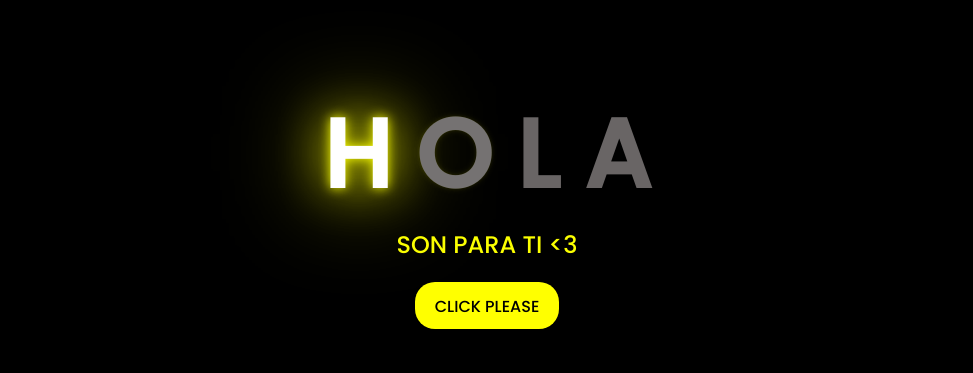
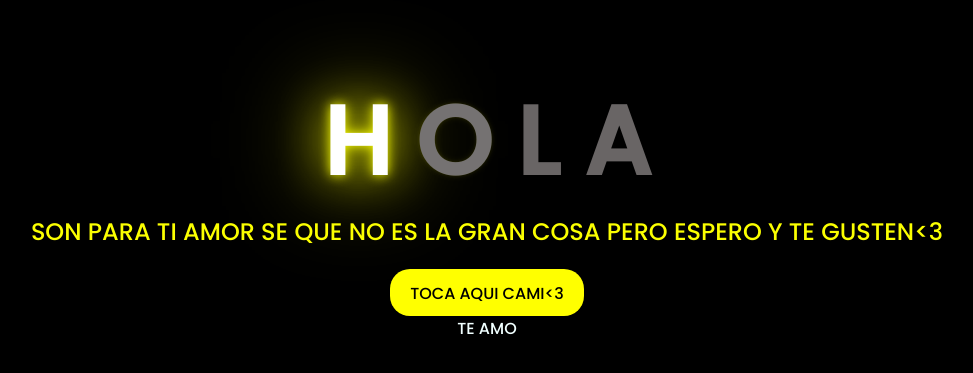
Before and after one commit to NilverTI/Web-Flores, a plain HTML site: page Index.html in a window 1280 px wide. Shown: the part 203-576 px from the top of the page, without its empty margins (161-1134 px from the left). Drawn offline with Linux system fonts and the light colour scheme.

Commit message:
Update Index.html

```diff
--- a/Index.html
+++ b/Index.html
@@ -25,12 +25,13 @@
         <span></span>
     </div>
     <div class="description">
-        <span>SON PARA TI <3</span>
+        <span>SON PARA TI AMOR SE QUE NO ES LA GRAN COSA PERO ESPERO Y TE GUSTEN<3</span>
     </div>
     <div class="button">
         <button>
-            <a href="DATOS/FLORES.html">CLICK PLEASE</a>
+            <a href="DATOS/FLORES.html">TOCA AQUI CAMI<3</a>
         </button>
     </div>
+     <span>TE AMO</span>
 </body>
 </html>
```
